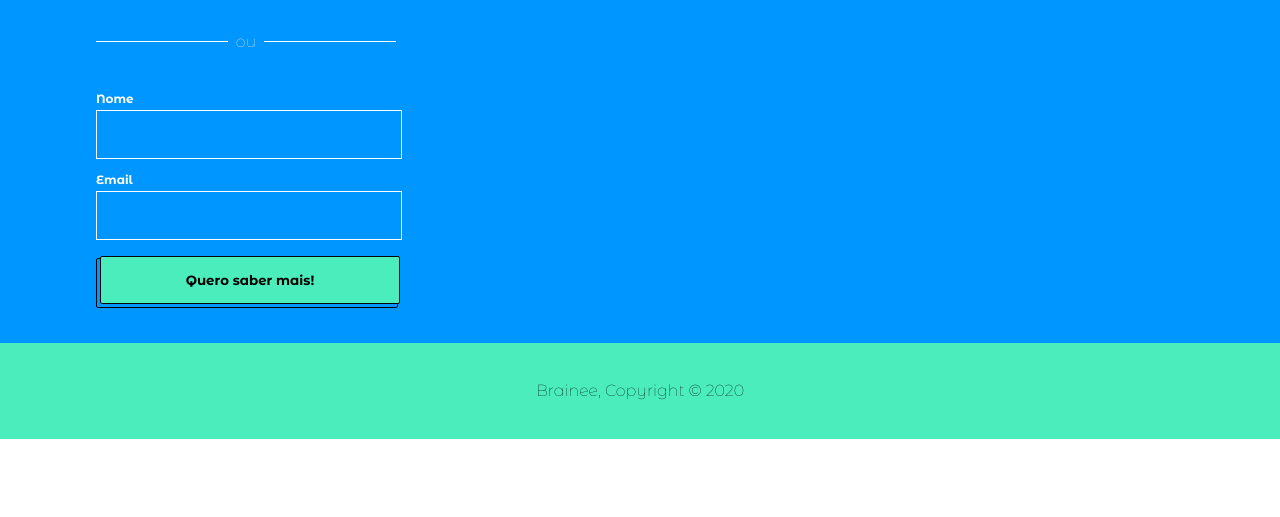
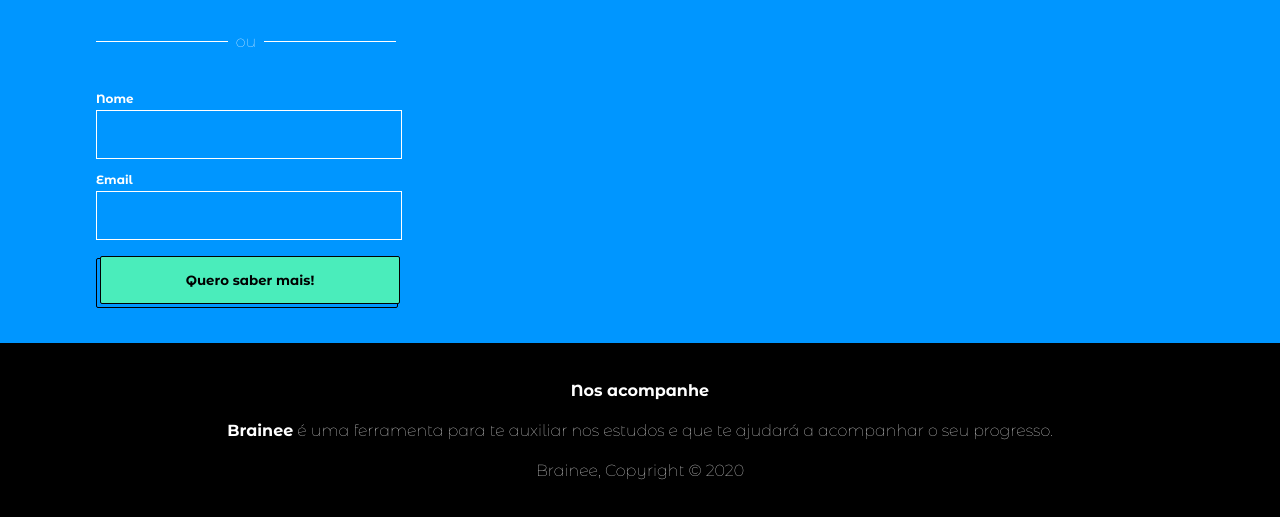
Before and after one commit to braineeacademy/landing-page, a plain HTML site: page index.html in a window 1280 px wide. Shown: the part 2253-2770 px from the top of the page. Before the commit the page ends 2692 px from the top, so only its background shows below. Drawn offline with Linux system fonts and the light colour scheme; a script that the page names is missing.

Commit message:
Changing footer style

```diff
--- a/css/style.css
+++ b/css/style.css
@@ -200,8 +200,8 @@ header #branding p {
 footer {
     padding: 20px;
     margin-top: 20px;
-    color: #000000;
-    background-color: #4AEDBB;
+    color: #ffffff;
+    background-color: #000000;
     text-align: center;
 }
 
--- a/index.html
+++ b/index.html
@@ -118,6 +118,9 @@
     </section>
 
     <footer style="margin: 0;">
+        <p><b>Nos acompanhe</b></p>
+
+        <p><b>Brainee</b> é uma ferramenta para te auxiliar nos estudos e que te ajudará a acompanhar o seu progresso.</p>
         <p>Brainee, Copyright &copy; 2020</p>
     </footer>
 
```
